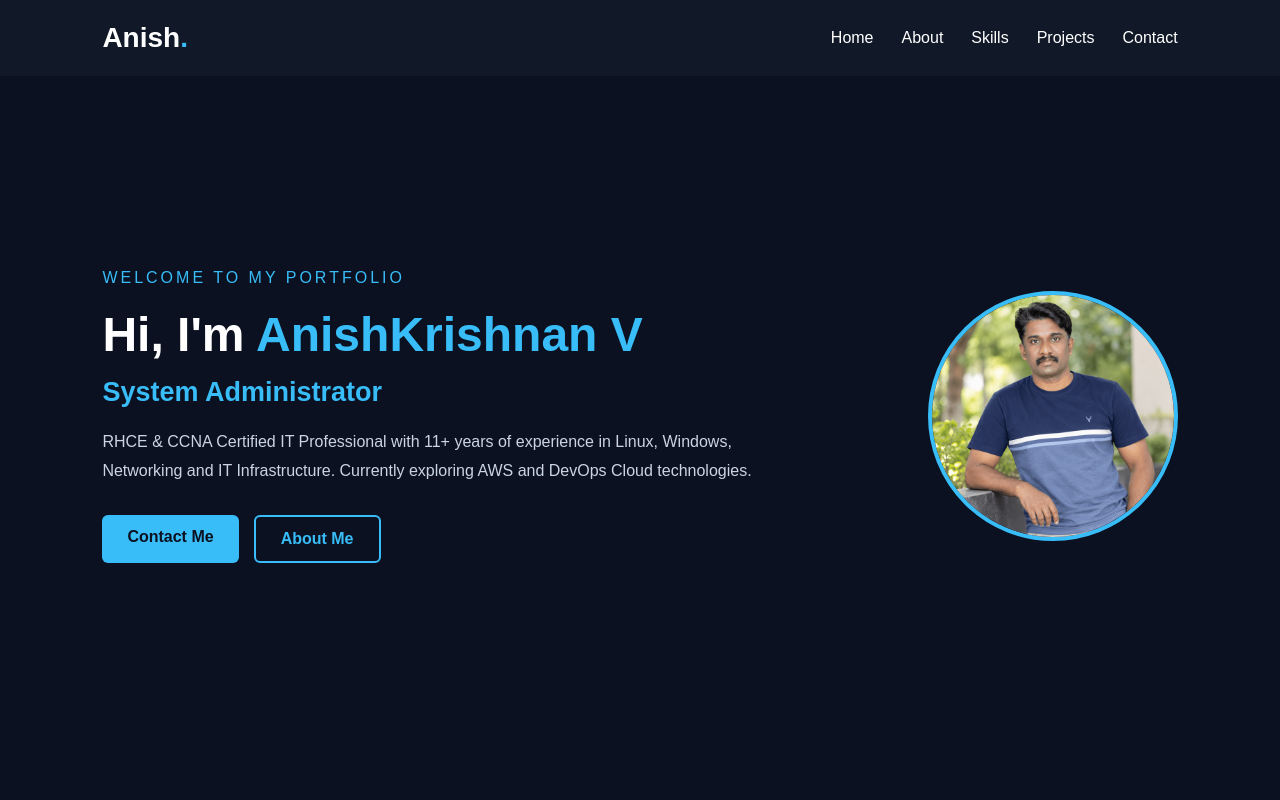
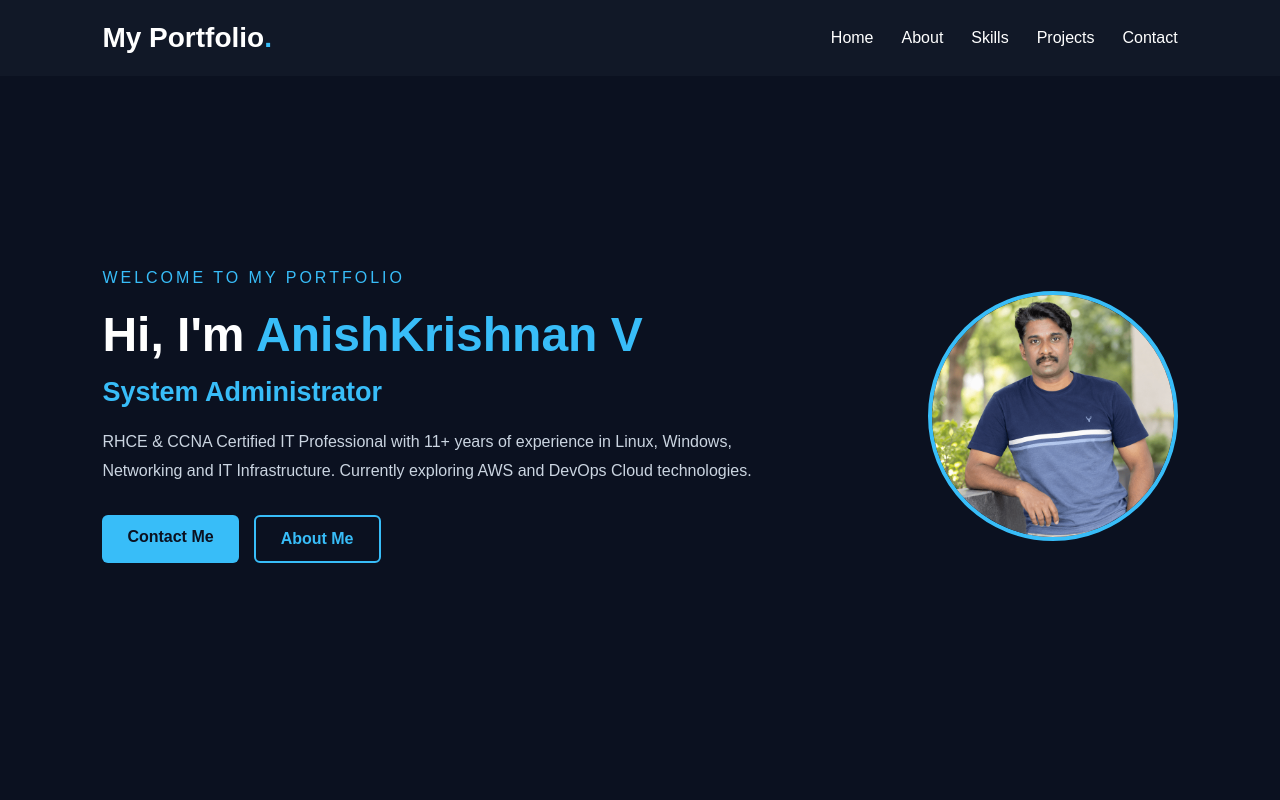
Before and after one commit to anishxdev-aws/portfolio, a React (Vite) app: page / in a window 1280 px wide. Shown: the top 800 px of the page. Built offline with nearby package versions, Linux system fonts and the light colour scheme.

Commit message:
modified:   src/App.jsx

```diff
--- a/src/App.jsx
+++ b/src/App.jsx
@@ -8,7 +8,7 @@ function App() {
 
       {/* Navbar */}
       <nav className="navbar">
-        <h2 className="logo">Anish<span>.</span></h2>
+        <h2 className="logo">My Portfolio<span>.</span></h2>
         <ul>
           <li><a href="#home">Home</a></li>
           <li><a href="#about">About</a></li>
```
